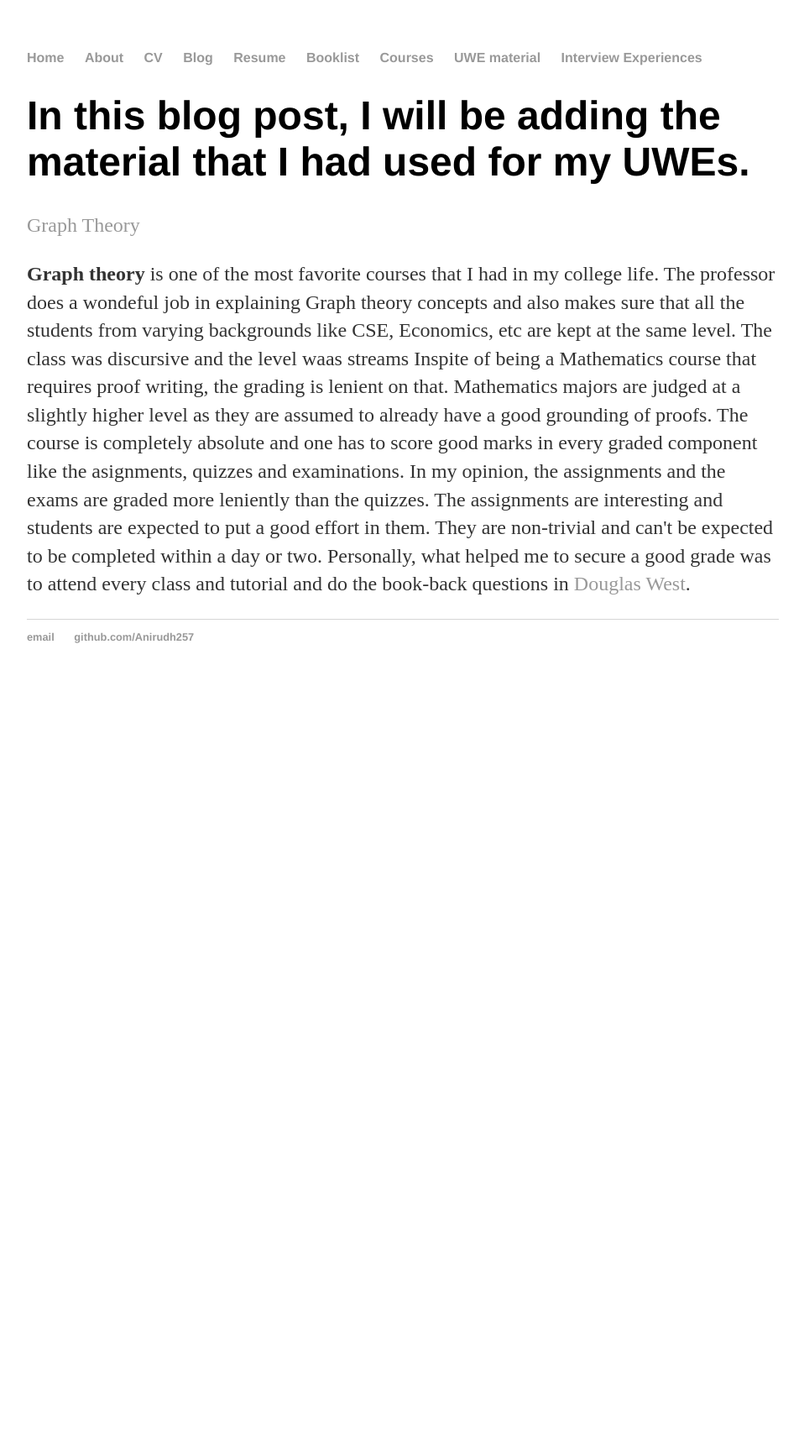
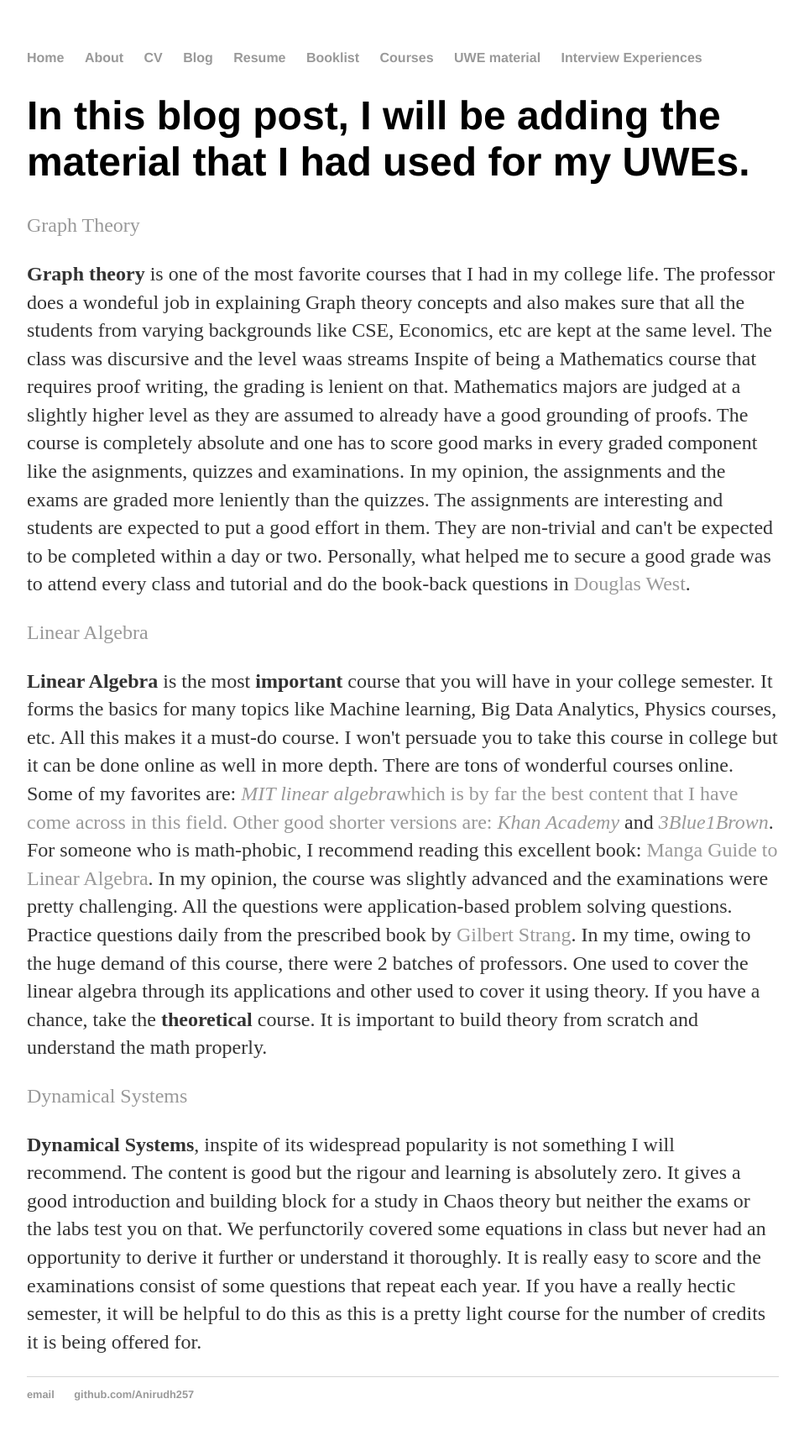
Before and after one commit to Anirudh257/Anirudh257.github.io, a Jekyll site: the page built from UWE/index.html, in a window 1280 px wide. Shown: the whole page at 84% size, without its empty margins (160-1118 px from the left). Built offline with Jekyll 4.4.1, drawn with Linux system fonts in a browser that asks for light colours; before the commit the page ends 900 px from its top, so only the background shows below that.

Commit message:
Update index.html
Add Linear Algebra and Dynamical Systems

```diff
--- a/UWE/index.html
+++ b/UWE/index.html
@@ -18,3 +18,31 @@ leniently than the quizzes. The assignments are interesting and students are exp
 non-trivial and can't be expected to be completed within a day or two. Personally, what helped me to secure a good grade was to
 attend every class and tutorial and do the book-back questions in
 <a href = "https://www.amazon.com/Introduction-Graph-Theory-Douglas-West/dp/0130144002">Douglas West</a>. </p>
+
+<p><a href = "https://drive.google.com/open?id=1bfqHA7_YaZFp1SN98ja6IlckzHNvKD7R">Linear Algebra</a></p>
+
+<p><strong>Linear Algebra</strong> is the most <strong>important</strong> course that you will have in your college semester.
+It forms the basics for many topics like Machine learning, Big Data Analytics, Physics courses, etc. All this makes it a must-do
+course. I won't persuade you to take this course in college but it can be done online as well in more depth. There are tons of
+wonderful courses online. Some of my favorites are:
+<a href = "https://www.youtube.com/watch?v=ZK3O402wf1c&list=PLE7DDD91010BC51F8"><em>MIT linear algebra</em>which is by far the
+best content that I have come across in this field. Other good shorter versions are:
+<a href = "https://www.youtube.com/watch?v=xyAuNHPsq-g&list=PLFD0EB975BA0CC1E0"><em>Khan Academy</em></a> and
+<a href = "https://www.youtube.com/watch?v=kjBOesZCoqc&list=PL0-GT3co4r2y2YErbmuJw2L5tW4Ew2O5B"><em>3Blue1Brown</em></a>. For
+someone who is math-phobic, I recommend reading this excellent book:
+<a href = "https://www.amazon.com/Manga-Guide-Linear-Algebra/dp/1593274130">Manga Guide to Linear Algebra</a>. In my opinion, the
+course was slightly advanced and the examinations were pretty challenging. All the questions were application-based problem
+solving questions. Practice questions daily from the prescribed book by
+<a href = "https://www.amazon.com/Introduction-Linear-Algebra-Gilbert-Strang/dp/0980232775">Gilbert Strang</a>. In my time,
+owing to the huge demand of this course, there were 2 batches of professors. One used to cover the linear algebra through its
+applications and other used to cover it using theory. If you have a chance, take the <strong>theoretical</strong> course. It
+is important to build theory from scratch and understand the math properly.</p>
+
+<p><a href = "https://drive.google.com/open?id=1BG-M-jpsKy2K0WdRG1A9bfmBqsIlE7jC">Dynamical Systems</p>
+
+<p><strong>Dynamical Systems</strong>, inspite of its widespread popularity is not something I will recommend. The content is
+good but the rigour and learning is absolutely zero. It gives a good introduction and building block for a study in Chaos
+theory but neither the exams or the labs test you on that. We perfunctorily covered some equations in class but never had an
+opportunity to derive it further or understand it thoroughly. It is really easy to score and the examinations consist of some
+questions that repeat each year. If you have a really hectic semester, it will be helpful to do this as this is a pretty light
+course for the number of credits it is being offered for. </p>
```
